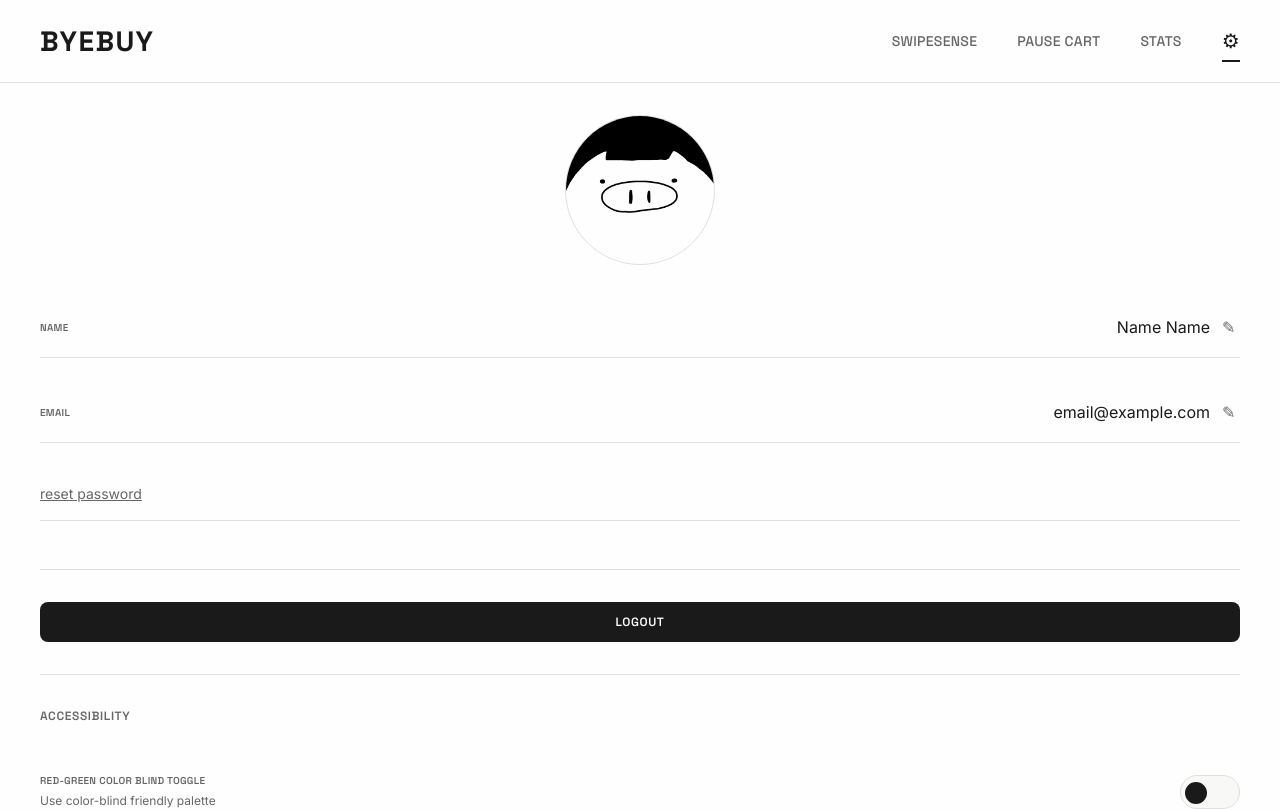
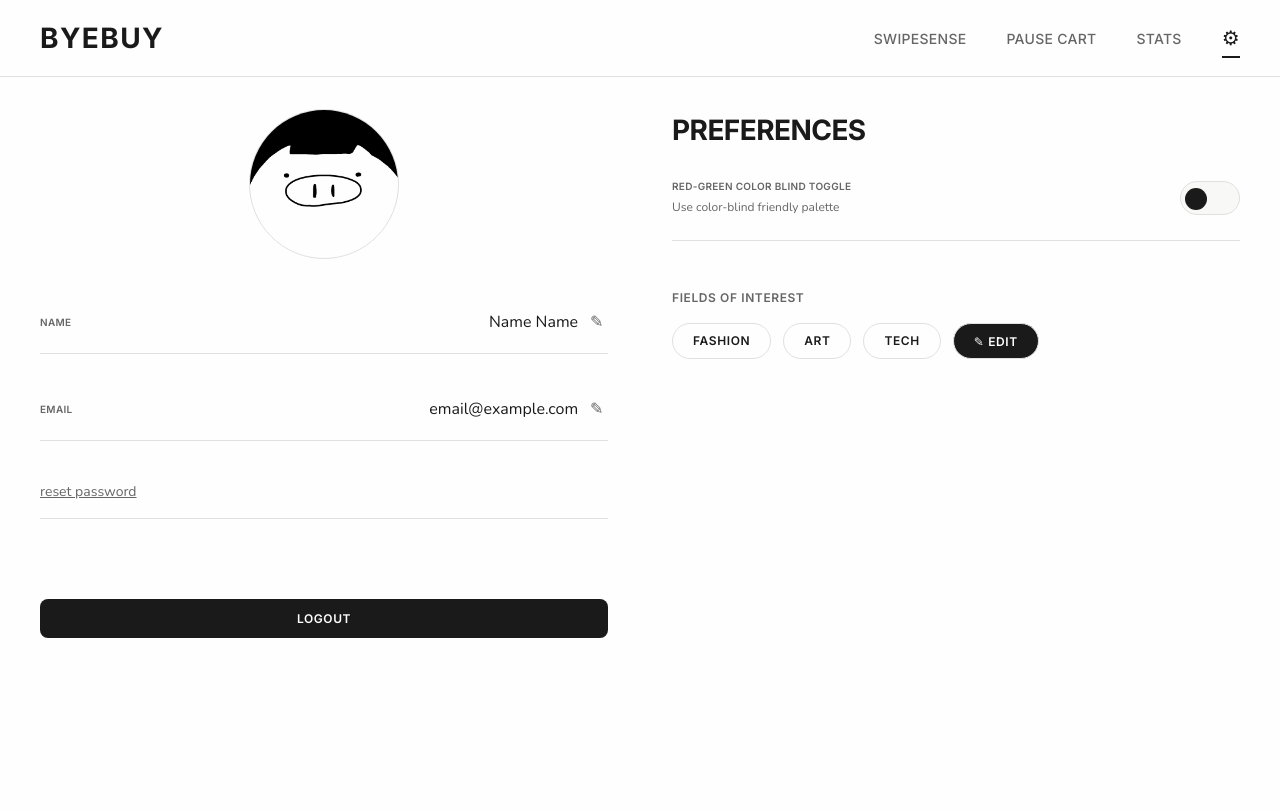
Before and after one commit to Avril-Cui/seal-frontend, a Vue app: page /settings in a window 1280 px wide. Shown: the top 810 px of the page. Built offline with nearby package versions, Linux system fonts and the light colour scheme; no server answers.

Commit message:
fixed inconsistent navbar and fonts

```diff
--- /dev/null
+++ b/src/components/Navbar.vue
@@ -0,0 +1,123 @@
+<template>
+  <nav class="navbar">
+    <div class="nav-left">
+      <h1 class="nav-title">BYEBUY</h1>
+    </div>
+    <div class="nav-right">
+      <button @click="goToSwipe" :class="['nav-link', { active: currentRoute === '/swipe' }]">
+        SWIPESENSE
+      </button>
+      <button @click="goToWishlist" :class="['nav-link', { active: currentRoute === '/wishlist' }]">
+        PAUSE CART
+      </button>
+      <button @click="goToStats" :class="['nav-link', { active: currentRoute === '/stats' }]">
+        STATS
+      </button>
+      <button @click="goToSettings" :class="['nav-link', 'settings-icon', { active: currentRoute === '/settings' }]">
+        ⚙
+      </button>
+    </div>
+  </nav>
+</template>
+
+<script setup>
+import { computed } from 'vue';
+import { useRouter, useRoute } from 'vue-router';
+
+const router = useRouter();
+const route = useRoute();
+
+const currentRoute = computed(() => route.path);
+
+const goToSwipe = () => {
+  router.push('/swipe');
+};
+
+const goToWishlist = () => {
+  router.push('/wishlist');
+};
+
+const goToStats = () => {
+  router.push('/stats');
+};
+
+const goToSettings = () => {
+  router.push('/settings');
+};
+</script>
+
+<style scoped>
+@import url('https://fonts.googleapis.com/css2?family=Inter:wght@300;400;500;600;700&display=swap');
+
+.navbar {
+  display: flex;
+  justify-content: space-between;
+  align-items: center;
+  padding: 1.5rem 2.5rem;
+  border-bottom: 1px solid var(--color-border, #e0e0de);
+  background-color: var(--color-bg, #fefefe);
+  line-height: 1;
+  box-sizing: border-box;
+}
+
+.nav-left {
+  display: flex;
+  align-items: center;
+}
+
+.nav-title {
+  font-family: 'Inter', -apple-system, BlinkMacSystemFont, sans-serif;
+  font-size: 1.75rem;
+  font-weight: 700;
+  letter-spacing: 0.05em;
+  color: var(--color-text-primary, #1a1a1a);
+  margin: 0;
+  line-height: 1;
+}
+
+.nav-right {
+  display: flex;
+  align-items: center;
+  gap: 2.5rem;
+}
+
+.nav-link {
+  font-family: 'Inter', -apple-system, BlinkMacSystemFont, sans-serif;
+  font-size: 0.875rem;
+  font-weight: 500;
+  letter-spacing: 0.02em;
+  color: var(--color-text-secondary, #666666);
+  text-decoration: none;
+  transition: color 0.2s ease;
+  cursor: pointer;
+  background: none;
+  border: none;
+  padding: 0;
+}
+
+.nav-link:hover {
+  color: var(--color-text-primary, #1a1a1a);
+}
+
+.nav-link.active {
+  color: var(--color-text-primary, #1a1a1a);
+  position: relative;
+}
+
+.nav-link.active::after {
+  content: '';
+  position: absolute;
+  bottom: -0.5rem;
+  left: 0;
+  right: 0;
+  height: 2px;
+  background-color: var(--color-text-primary, #1a1a1a);
+}
+
+.settings-icon {
+  font-size: 1.25rem;
+  display: flex;
+  align-items: center;
+  justify-content: center;
+}
+</style>
--- a/src/views/Login.vue
+++ b/src/views/Login.vue
@@ -14,7 +14,12 @@
         </div>
 
         <div class="form-group">
-          <input type="password" v-model="password" placeholder="PW" required />
+          <input
+            type="password"
+            v-model="password"
+            placeholder="password"
+            required
+          />
         </div>
 
         <button type="submit" class="login-button" :disabled="isLoading">
@@ -75,11 +80,11 @@ const goToRegister = () => {
 </script>
 
 <style scoped>
-@import url('https://fonts.googleapis.com/css2?family=Inter:wght@300;400;500;600;700&family=Space+Grotesk:wght@400;500;600;700&display=swap');
+@import url("https://fonts.googleapis.com/css2?family=Inter:wght@300;400;500;600;700&family=Nunito:wght@300;400;500;600;700&display=swap");
 
 .login-container {
-  --font-primary: 'Space Grotesk', -apple-system, BlinkMacSystemFont, sans-serif;
-  --font-secondary: 'Inter', -apple-system, BlinkMacSystemFont, sans-serif;
+  --font-primary: "Inter", -apple-system, BlinkMacSystemFont, sans-serif;
+  --font-secondary: "Nunito", -apple-system, BlinkMacSystemFont, sans-serif;
 
   min-height: 100vh;
   display: flex;
--- a/src/views/MainSwipe.vue
+++ b/src/views/MainSwipe.vue
@@ -14,17 +14,7 @@
       :style="overlayStyle"
     ></div>
 
-    <nav class="navbar">
-      <div class="nav-left">
-        <h1 class="nav-title">BYEBUY</h1>
-      </div>
-      <div class="nav-right">
-        <button @click="goToSwipe" class="nav-link active">SWIPESENSE</button>
-        <button @click="goToWishlist" class="nav-link">PAUSE CART</button>
-        <button @click="goToStats" class="nav-link">STATS</button>
-        <button @click="goToSettings" class="nav-link settings-icon">⚙</button>
-      </div>
-    </nav>
+    <Navbar />
 
     <div class="progress-bar-container">
       <div class="progress-bar">
@@ -117,6 +107,7 @@ import { ref, computed, onMounted } from "vue";
 import { useRouter } from "vue-router";
 import { useColors } from "../composables/useColors";
 import { useAuth } from "../composables/useAuth";
+import Navbar from "../components/Navbar.vue";
 
 const router = useRouter();
 const { palette } = useColors();
@@ -460,21 +451,6 @@ const handleMouseEnd = () => {
   isDragging.value = false;
 };
 
-const goToSwipe = () => {
-  router.push("/swipe");
-};
-
-const goToWishlist = () => {
-  router.push("/wishlist");
-};
-
-const goToStats = () => {
-  router.push("/stats");
-};
-
-const goToSettings = () => {
-  router.push("/settings");
-};
 
 onMounted(() => {
   loadQueue();
@@ -482,11 +458,11 @@ onMounted(() => {
 </script>
 
 <style scoped>
-@import url('https://fonts.googleapis.com/css2?family=Inter:wght@300;400;500;600;700&family=Space+Grotesk:wght@400;500;600;700&display=swap');
+@import url('https://fonts.googleapis.com/css2?family=Inter:wght@300;400;500;600;700&family=Nunito:wght@300;400;500;600;700&display=swap');
 
 .swipe-container {
-  --font-primary: 'Space Grotesk', -apple-system, BlinkMacSystemFont, sans-serif;
-  --font-secondary: 'Inter', -apple-system, BlinkMacSystemFont, sans-serif;
+  --font-primary: 'Inter', -apple-system, BlinkMacSystemFont, sans-serif;
+  --font-secondary: 'Nunito', -apple-system, BlinkMacSystemFont, sans-serif;
 
   min-height: 100vh;
   background-color: var(--color-bg);
@@ -529,74 +505,6 @@ onMounted(() => {
 
 .color-overlay.expand-green {
   background-color: v-bind("palette.green");
-}
-
-.navbar {
-  display: flex;
-  justify-content: space-between;
-  align-items: center;
-  padding: 1.25rem 2.5rem;
-  border-bottom: 1px solid var(--color-border);
-  background-color: var(--color-bg);
-}
-
-.nav-left {
-  display: flex;
-  align-items: center;
-}
-
-.nav-right {
-  display: flex;
-  align-items: center;
-  gap: 2.5rem;
-}
-
-.nav-title {
-  font-family: var(--font-primary);
-  font-size: 1.75rem;
-  font-weight: 700;
-  letter-spacing: 0.05em;
-  color: var(--color-text-primary);
-}
-
-.nav-link {
-  font-family: var(--font-primary);
-  font-size: 0.875rem;
-  font-weight: 500;
-  letter-spacing: 0.02em;
-  color: var(--color-text-secondary);
-  text-decoration: none;
-  transition: color 0.2s ease;
-  cursor: pointer;
-  background: none;
-  border: none;
-  padding: 0;
-}
-
-.nav-link:hover {
-  color: var(--color-text-primary);
-}
-
-.nav-link.active {
-  color: var(--color-text-primary);
-  position: relative;
-}
-
-.nav-link.active::after {
-  content: '';
-  position: absolute;
-  bottom: -0.5rem;
-  left: 0;
-  right: 0;
-  height: 2px;
-  background-color: var(--color-text-primary);
-}
-
-.settings-icon {
-  font-size: 1.25rem;
-  display: flex;
-  align-items: center;
-  justify-content: center;
 }
 
 .progress-bar-container {
--- a/src/views/Register.vue
+++ b/src/views/Register.vue
@@ -15,7 +15,12 @@
         </div>
 
         <div class="form-group">
-          <input type="password" v-model="password" placeholder="PW" required />
+          <input
+            type="password"
+            v-model="password"
+            placeholder="password"
+            required
+          />
         </div>
 
         <button type="submit" class="register-button" :disabled="isLoading">
@@ -81,11 +86,11 @@ const goToLogin = () => {
 </script>
 
 <style scoped>
-@import url("https://fonts.googleapis.com/css2?family=Inter:wght@300;400;500;600;700&family=Space+Grotesk:wght@400;500;600;700&display=swap");
+@import url("https://fonts.googleapis.com/css2?family=Inter:wght@300;400;500;600;700&family=Nunito:wght@300;400;500;600;700&display=swap");
 
 .register-container {
-  --font-primary: "Space Grotesk", -apple-system, BlinkMacSystemFont, sans-serif;
-  --font-secondary: "Inter", -apple-system, BlinkMacSystemFont, sans-serif;
+  --font-primary: "Inter", -apple-system, BlinkMacSystemFont, sans-serif;
+  --font-secondary: "Nunito", -apple-system, BlinkMacSystemFont, sans-serif;
 
   min-height: 100vh;
   display: flex;
--- a/src/views/RegisterInterests.vue
+++ b/src/views/RegisterInterests.vue
@@ -87,11 +87,11 @@ const handleContinue = () => {
 </script>
 
 <style scoped>
-@import url("https://fonts.googleapis.com/css2?family=Inter:wght@300;400;500;600;700&family=Space+Grotesk:wght@400;500;600;700&display=swap");
+@import url("https://fonts.googleapis.com/css2?family=Inter:wght@300;400;500;600;700&family=Nunito:wght@300;400;500;600;700&display=swap");
 
 .interests-container {
-  --font-primary: "Space Grotesk", -apple-system, BlinkMacSystemFont, sans-serif;
-  --font-secondary: "Inter", -apple-system, BlinkMacSystemFont, sans-serif;
+  --font-primary: "Inter", -apple-system, BlinkMacSystemFont, sans-serif;
+  --font-secondary: "Nunito", -apple-system, BlinkMacSystemFont, sans-serif;
 
   min-height: 100vh;
   padding: 2rem;
--- a/src/views/Settings.vue
+++ b/src/views/Settings.vue
@@ -1,20 +1,10 @@
 <template>
   <div class="settings-container">
-    <nav class="navbar">
-      <div class="nav-left">
-        <h1 class="nav-title">BYEBUY</h1>
-      </div>
-      <div class="nav-right">
-        <button @click="goToSwipe" class="nav-link">SWIPESENSE</button>
-        <button @click="goToWishlist" class="nav-link">PAUSE CART</button>
-        <button @click="goToStats" class="nav-link">STATS</button>
-        <button @click="goToSettings" class="nav-link settings-icon active">
-          ⚙
-        </button>
-      </div>
-    </nav>
+    <Navbar />
 
     <div class="settings-content">
+      <div class="settings-grid">
+        <div class="settings-column-left">
           <div class="profile-section">
             <div class="profile-picture-container">
               <div class="profile-picture">
@@ -77,9 +67,11 @@
           <div class="logout-section">
             <button @click="handleLogout" class="logout-button">LOGOUT</button>
           </div>
+        </div>
 
+        <div class="settings-column-right">
+          <h2 class="column-header">PREFERENCES</h2>
           <div class="accessibility-section">
-        <h2 class="section-title">ACCESSIBILITY</h2>
             <div class="toggle-item">
               <div class="toggle-label">
                 <span class="toggle-title">Red-Green Color Blind Toggle</span>
@@ -104,10 +96,11 @@
               >
                 {{ interest }}
               </span>
-          <span class="interest-tag etc">etc</span>
               <button @click="goToEditInterests" class="interest-tag edit-button">
                 ✎ EDIT
               </button>
+            </div>
+          </div>
         </div>
       </div>
     </div>
@@ -119,6 +112,7 @@ import { ref, computed } from "vue";
 import { useRouter } from "vue-router";
 import { useColors } from "../composables/useColors";
 import { useAuth } from "../composables/useAuth";
+import Navbar from "../components/Navbar.vue";
 
 const router = useRouter();
 const { colorBlindMode, toggleColorBlindMode } = useColors();
@@ -183,29 +177,14 @@ const goToEditInterests = () => {
   router.push("/register/interests?from=settings");
 };
 
-const goToSwipe = () => {
-  router.push("/swipe");
-};
-
-const goToWishlist = () => {
-  router.push("/wishlist");
-};
-
-const goToStats = () => {
-  router.push("/stats");
-};
-
-const goToSettings = () => {
-  router.push("/settings");
-};
 </script>
 
 <style scoped>
-@import url('https://fonts.googleapis.com/css2?family=Inter:wght@300;400;500;600;700&family=Space+Grotesk:wght@400;500;600;700&display=swap');
+@import url('https://fonts.googleapis.com/css2?family=Inter:wght@300;400;500;600;700&family=Nunito:wght@300;400;500;600;700&display=swap');
 
 .settings-container {
-  --font-primary: 'Space Grotesk', -apple-system, BlinkMacSystemFont, sans-serif;
-  --font-secondary: 'Inter', -apple-system, BlinkMacSystemFont, sans-serif;
+  --font-primary: 'Inter', -apple-system, BlinkMacSystemFont, sans-serif;
+  --font-secondary: 'Nunito', -apple-system, BlinkMacSystemFont, sans-serif;
 
   min-height: 100vh;
   background-color: var(--color-bg);
@@ -217,40 +196,25 @@ const goToSettings = () => {
   -moz-osx-font-smoothing: grayscale;
 }
 
-.navbar {
-  display: flex;
-  justify-content: space-between;
-  align-items: center;
-  padding: 1.25rem 2.5rem;
-  border-bottom: 1px solid var(--color-border);
-  background-color: var(--color-bg);
-}
-
-.nav-left {
-  display: flex;
-  align-items: center;
-}
-
-.nav-right {
-  display: flex;
-  align-items: center;
-  gap: 2.5rem;
-}
-
-.nav-title {
-  font-family: var(--font-primary);
-  font-size: 1.75rem;
-  font-weight: 700;
-  letter-spacing: 0.05em;
-  color: var(--color-text-primary);
-}
-
 .settings-content {
   flex: 1;
   padding: 2rem 2.5rem;
   max-width: 1400px;
   margin: 0 auto;
   width: 100%;
+}
+
+.settings-grid {
+  display: grid;
+  grid-template-columns: 1fr 1fr;
+  gap: 4rem;
+  align-items: start;
+}
+
+.settings-column-left,
+.settings-column-right {
+  display: flex;
+  flex-direction: column;
 }
 
 .profile-section {
@@ -363,8 +327,6 @@ const goToSettings = () => {
 }
 
 .accessibility-section {
-  border-top: 1px solid var(--color-border);
-  padding-top: 2rem;
   margin-bottom: 3rem;
 }
 
@@ -447,11 +409,9 @@ const goToSettings = () => {
 }
 
 .logout-section {
-  border-top: 1px solid var(--color-border);
   padding-top: 2rem;
   padding-bottom: 2rem;
-  margin-top: 3rem;
-  margin-bottom: 0;
+  margin-top: auto;
 }
 
 .logout-button {
@@ -477,13 +437,20 @@ const goToSettings = () => {
 }
 
 .interests-section {
-  border-top: 1px solid var(--color-border);
-  padding-top: 2rem;
-  margin-top: 3rem;
+  margin-top: 0;
 }
 
 .interests-section .section-title {
   margin-bottom: 1rem;
+}
+
+.column-header {
+  font-family: var(--font-primary);
+  font-size: 1.75rem;
+  font-weight: 700;
+  letter-spacing: -0.02em;
+  margin-bottom: 0.25rem;
+  color: var(--color-text-primary);
 }
 
 .section-title {
@@ -520,12 +487,6 @@ const goToSettings = () => {
   border-color: var(--color-border-dark);
 }
 
-.interest-tag.etc {
-  font-style: italic;
-  font-weight: 400;
-  color: var(--color-text-secondary);
-}
-
 .interest-tag.edit-button {
   background-color: var(--color-text-primary);
   color: var(--color-bg);
@@ -540,46 +501,6 @@ const goToSettings = () => {
   border-color: var(--color-border-dark);
   transform: translateY(-2px);
   box-shadow: 0 4px 12px rgba(26, 26, 26, 0.15);
-}
-
-.nav-link {
-  font-family: var(--font-primary);
-  font-size: 0.875rem;
-  font-weight: 500;
-  letter-spacing: 0.02em;
-  color: var(--color-text-secondary);
-  text-decoration: none;
-  transition: color 0.2s ease;
-  cursor: pointer;
-  background: none;
-  border: none;
-  padding: 0;
-}
-
-.nav-link:hover {
-  color: var(--color-text-primary);
-}
-
-.nav-link.active {
-  color: var(--color-text-primary);
-  position: relative;
-}
-
-.nav-link.active::after {
-  content: '';
-  position: absolute;
-  bottom: -0.5rem;
-  left: 0;
-  right: 0;
-  height: 2px;
-  background-color: var(--color-text-primary);
-}
-
-.nav-link.settings-icon {
-  font-size: 1.25rem;
-  display: flex;
-  align-items: center;
-  justify-content: center;
 }
 
 @media (max-width: 768px) {
--- a/src/views/Stats.vue
+++ b/src/views/Stats.vue
@@ -1,16 +1,6 @@
 <template>
   <div class="stats-container">
-    <nav class="navbar">
-      <div class="nav-left">
-        <h1 class="nav-title">BYEBUY</h1>
-      </div>
-      <div class="nav-right">
-        <button @click="goToSwipe" class="nav-link">SWIPESENSE</button>
-        <button @click="goToWishlist" class="nav-link">PAUSE CART</button>
-        <button @click="goToStats" class="nav-link active">STATS</button>
-        <button @click="goToSettings" class="nav-link settings-icon">⚙</button>
-      </div>
-    </nav>
+    <Navbar />
 
     <div class="stats-content">
       <!-- Page Header -->
@@ -316,10 +306,8 @@
 
 <script setup>
 import { ref, computed } from "vue";
-import { useRouter } from "vue-router";
 import html2canvas from "html2canvas";
-
-const router = useRouter();
+import Navbar from "../components/Navbar.vue";
 const exportSection = ref(null);
 const posterTemplate = ref(null);
 const showPreviewModal = ref(false);
@@ -405,22 +393,10 @@ const downloadImage = () => {
   // Close modal after download
   closePreview();
 };
-
-const goToSwipe = () => {
-  router.push("/swipe");
-};
-
-const goToWishlist = () => {
-  router.push("/wishlist");
-};
-
-const goToSettings = () => {
-  router.push("/settings");
-};
 </script>
 
 <style scoped>
-@import url("https://fonts.googleapis.com/css2?family=Inter:wght@300;400;500;600;700&family=Space+Grotesk:wght@400;500;600;700&display=swap");
+@import url("https://fonts.googleapis.com/css2?family=Inter:wght@300;400;500;600;700&family=Nunito:wght@300;400;500;600;700&display=swap");
 
 .stats-container {
   /* Color Variables */
@@ -435,8 +411,8 @@ const goToSettings = () => {
   --color-accent-green: #8ba888;
   --color-accent-red: #d47b7b;
   --color-accent-pink: #e8b4b4;
-  --font-primary: "Space Grotesk", -apple-system, BlinkMacSystemFont, sans-serif;
-  --font-secondary: "Inter", -apple-system, BlinkMacSystemFont, sans-serif;
+  --font-primary: "Inter", -apple-system, BlinkMacSystemFont, sans-serif;
+  --font-secondary: "Nunito", -apple-system, BlinkMacSystemFont, sans-serif;
 
   /* Container Styles */
   min-height: 100vh;
@@ -446,70 +422,6 @@ const goToSettings = () => {
   line-height: 1.6;
   -webkit-font-smoothing: antialiased;
   -moz-osx-font-smoothing: grayscale;
-}
-
-/* Navigation */
-.navbar {
-  display: flex;
-  justify-content: space-between;
-  align-items: center;
-  padding: 1.25rem 2.5rem;
-  border-bottom: 1px solid var(--color-border);
-  background-color: var(--color-bg);
-}
-
-.nav-title {
-  font-family: var(--font-primary);
-  font-size: 1.75rem;
-  font-weight: 700;
-  letter-spacing: 0.05em;
-  color: var(--color-text-primary);
-}
-
-.nav-right {
-  display: flex;
-  align-items: center;
-  gap: 2.5rem;
-}
-
-.nav-link {
-  font-family: var(--font-primary);
-  font-size: 0.875rem;
-  font-weight: 500;
-  letter-spacing: 0.02em;
-  color: var(--color-text-secondary);
-  text-decoration: none;
-  transition: color 0.2s ease;
-  cursor: pointer;
-  background: none;
-  border: none;
-  padding: 0;
-}
-
-.nav-link:hover {
-  color: var(--color-text-primary);
-}
-
-.nav-link.active {
-  color: var(--color-text-primary);
-  position: relative;
-}
-
-.nav-link.active::after {
-  content: "";
-  position: absolute;
-  bottom: -0.5rem;
-  left: 0;
-  right: 0;
-  height: 2px;
-  background-color: var(--color-text-primary);
-}
-
-.settings-icon {
-  font-size: 1.25rem;
-  display: flex;
-  align-items: center;
-  justify-content: center;
 }
 
 /* Main Content */
@@ -904,27 +816,12 @@ const goToSettings = () => {
     grid-template-columns: 1fr;
   }
 
-  .navbar {
-    padding: 1.5rem 2rem;
-  }
-
   .stats-content {
     padding: 3rem 2rem;
   }
 }
 
 @media (max-width: 768px) {
-  .navbar {
-    flex-direction: column;
-    gap: 1.5rem;
-    align-items: flex-start;
-  }
-
-  .nav-right {
-    gap: 1.5rem;
-    flex-wrap: wrap;
-  }
-
   .page-title {
     font-size: 2rem;
   }
--- a/src/views/Wishlist.vue
+++ b/src/views/Wishlist.vue
@@ -1,16 +1,6 @@
 <template>
   <div class="wishlist-container">
-    <nav class="navbar">
-      <div class="nav-left">
-        <h1 class="nav-title">BYEBUY</h1>
-      </div>
-      <div class="nav-right">
-        <button @click="goToSwipe" class="nav-link">SWIPESENSE</button>
-        <button @click="goToWishlist" class="nav-link active">PAUSE CART</button>
-        <button @click="goToStats" class="nav-link">STATS</button>
-        <button @click="goToSettings" class="nav-link settings-icon">⚙</button>
-      </div>
-    </nav>
+    <Navbar />
 
     <div class="wishlist-content">
       <div v-if="!hasCompletedQueue && !isCheckingQueue" class="queue-reminder">
@@ -196,6 +186,7 @@
 import { ref, onMounted } from "vue";
 import { useRouter } from "vue-router";
 import { useAuth } from "../composables/useAuth";
+import Navbar from "../components/Navbar.vue";
 
 const router = useRouter();
 const { currentUser } = useAuth();
@@ -568,21 +559,6 @@ const closeModal = () => {
   addItemError.value = "";
 };
 
-const goToSwipe = () => {
-  router.push("/swipe");
-};
-
-const goToWishlist = () => {
-  router.push("/wishlist");
-};
-
-const goToStats = () => {
-  router.push("/stats");
-};
-
-const goToSettings = () => {
-  router.push("/settings");
-};
 
 // Calculate approval percentage from community stats
 const getApprovalPercentage = (stats) => {
@@ -600,11 +576,11 @@ const getApprovalClass = (stats) => {
 </script>
 
 <style scoped>
-@import url('https://fonts.googleapis.com/css2?family=Inter:wght@300;400;500;600;700&family=Space+Grotesk:wght@400;500;600;700&display=swap');
+@import url('https://fonts.googleapis.com/css2?family=Inter:wght@300;400;500;600;700&family=Nunito:wght@300;400;500;600;700&display=swap');
 
 .wishlist-container {
-  --font-primary: 'Space Grotesk', -apple-system, BlinkMacSystemFont, sans-serif;
-  --font-secondary: 'Inter', -apple-system, BlinkMacSystemFont, sans-serif;
+  --font-primary: 'Inter', -apple-system, BlinkMacSystemFont, sans-serif;
+  --font-secondary: 'Nunito', -apple-system, BlinkMacSystemFont, sans-serif;
 
   min-height: 100vh;
   background-color: var(--color-bg);
@@ -614,34 +590,6 @@ const getApprovalClass = (stats) => {
   font-family: var(--font-secondary);
   -webkit-font-smoothing: antialiased;
   -moz-osx-font-smoothing: grayscale;
-}
-
-.navbar {
-  display: flex;
-  justify-content: space-between;
-  align-items: center;
-  padding: 1.25rem 2.5rem;
-  border-bottom: 1px solid var(--color-border);
-  background-color: var(--color-bg);
-}
-
-.nav-left {
-  display: flex;
-  align-items: center;
-}
-
-.nav-right {
-  display: flex;
-  align-items: center;
-  gap: 2.5rem;
-}
-
-.nav-title {
-  font-family: var(--font-primary);
-  font-size: 1.75rem;
-  font-weight: 700;
-  letter-spacing: 0.05em;
-  color: var(--color-text-primary);
 }
 
 .wishlist-content {
@@ -1128,46 +1076,6 @@ const getApprovalClass = (stats) => {
   font-family: var(--font-secondary);
 }
 
-.nav-link {
-  font-family: var(--font-primary);
-  font-size: 0.875rem;
-  font-weight: 500;
-  letter-spacing: 0.02em;
-  color: var(--color-text-secondary);
-  text-decoration: none;
-  transition: color 0.2s ease;
-  cursor: pointer;
-  background: none;
-  border: none;
-  padding: 0;
-}
-
-.nav-link:hover {
-  color: var(--color-text-primary);
-}
-
-.nav-link.active {
-  color: var(--color-text-primary);
-  position: relative;
-}
-
-.nav-link.active::after {
-  content: '';
-  position: absolute;
-  bottom: -0.5rem;
-  left: 0;
-  right: 0;
-  height: 2px;
-  background-color: var(--color-text-primary);
-}
-
-.nav-link.settings-icon {
-  font-size: 1.25rem;
-  display: flex;
-  align-items: center;
-  justify-content: center;
-}
-
 @media (max-width: 768px) {
   .wishlist-item {
     flex-direction: column;
```
Lines whose indentation alone changed are shown as unchanged.
